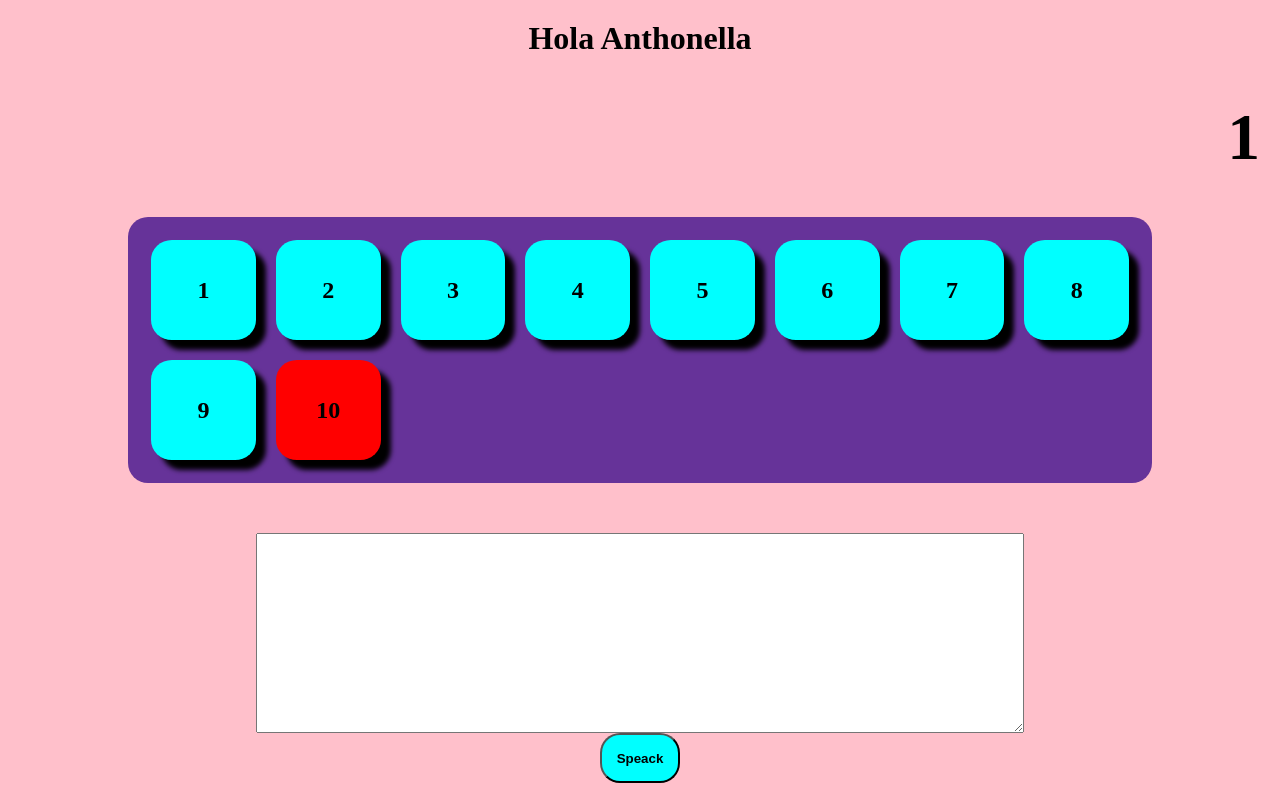
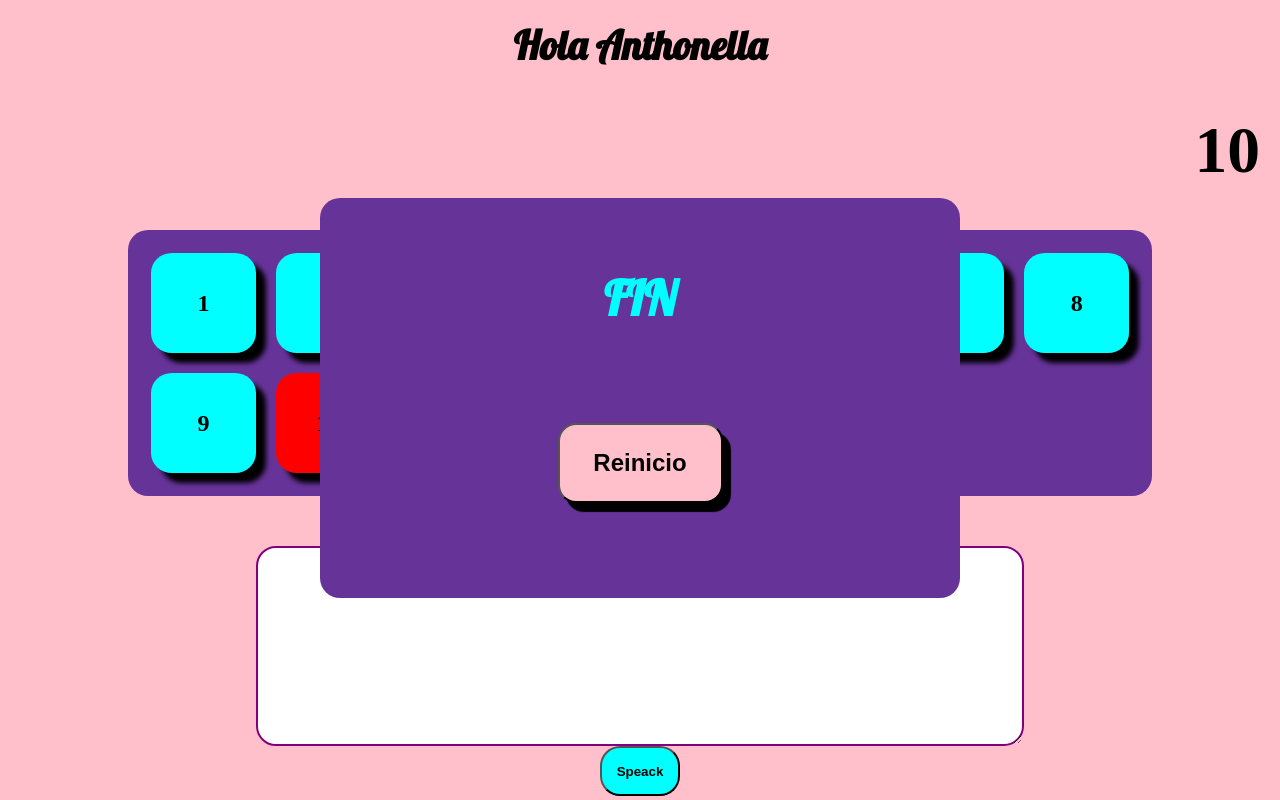
Before and after one commit to Gabo1593/AprenderNumeros, a plain HTML site: page index.html in a window 1280 px wide. Both pictures are taken after a click on the element "10". Drawn offline with Linux system fonts and the light colour scheme.

Commit message:
cambio de logica en el contador y estilos css

```diff
--- a/Style/style.css
+++ b/Style/style.css
@@ -6,6 +6,10 @@
 body{
     background-color: pink;
 
+}
+h1{
+    font-family: 'Lobster', cursive;
+    font-size: 2.5rem;
 }
 
 .fin{
@@ -19,8 +23,7 @@ body{
     margin-top: 10%;
     margin-left: 25%;
     z-index: 2;
-
-
+    border-radius: 20px;
 }
 .fin  h1{
     font-size: 3rem;
@@ -28,7 +31,7 @@ body{
 }
 
 .fin button{
-    width: 200px;
+    width: 165px;
     height: 80px;
     margin: auto;
     font-size: 1.5rem;
@@ -105,6 +108,9 @@ h1{
     height: 200px;
     font-size: 1.5rem;
     font-weight: bold;
+    border-radius: 20px;
+    border: 2px solid purple;
+    padding: 10px;
 }
 
 .text .speack{
--- a/index.html
+++ b/index.html
@@ -4,6 +4,9 @@
     <meta charset="UTF-8">
     <meta http-equiv="X-UA-Compatible" content="IE=edge">
     <meta name="viewport" content="width=device-width, initial-scale=1.0">
+    <link rel="preconnect" href="https://fonts.googleapis.com">
+    <link rel="preconnect" href="https://fonts.gstatic.com" crossorigin>
+    <link href="https://fonts.googleapis.com/css2?family=Lobster&family=Poppins:ital,wght@1,200&display=swap" rel="stylesheet">
     <link rel="stylesheet" href="./Style/style.css">
     <title>Document</title>
 </head>
@@ -13,7 +16,7 @@
         <h1>FIN</h1>
         <button>Reinicio</button>
     </div>
-    <div class="contador" id="contador"></div>
+    <div class="contador" id="contador">0</div>
 
     <section class="container">
         <div id="1" class="numb">1</div>
--- a/main/main.js
+++ b/main/main.js
@@ -14,19 +14,19 @@ const boton = document.querySelector("button");
 const speack = document.querySelector(".speack");
 const text = document.querySelector("textarea");
 let contadorSpan = document.querySelector("#contador");
-let contador = 0;
+// let contador = 0;
 
-contadorSpan.innerText = contador;
+// contadorSpan.innerText = contador;
 function changeColor(cajita){
     cajita.addEventListener("click", ()=>{
         cajita.style.background = "red";
-        contador++;
-        contadorSpan.innerText = contador;
-        let sonar = new SpeechSynthesisUtterance(contador);
+        // contador++;
+        contadorSpan.innerText = cajita.textContent;
+        let sonar = new SpeechSynthesisUtterance( cajita.textContent);
 
         speechSynthesis.speak(sonar);
-        console.log(contador)
-        if (contador == 10) {
+        // console.log(contador)
+        if ( cajita.textContent == 10) {
 
             fin.style.display =  "flex";
         }
```
